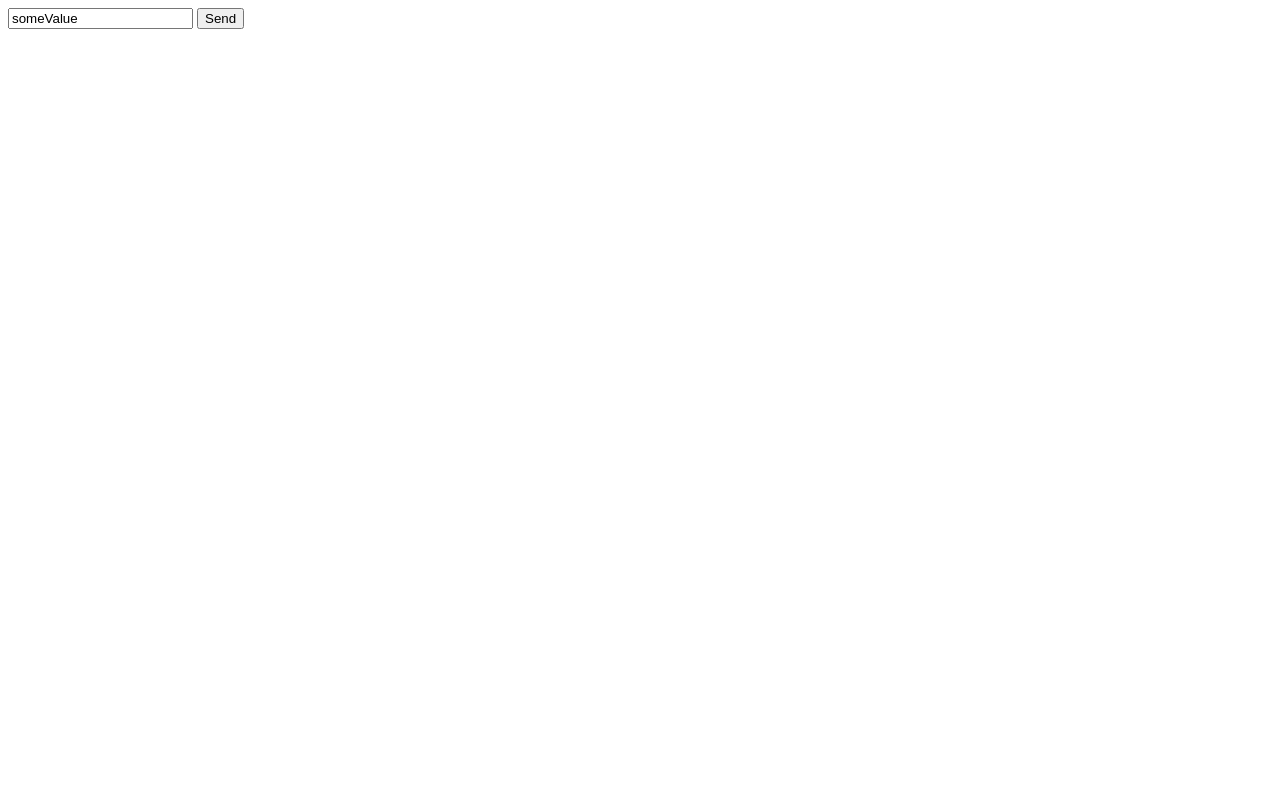
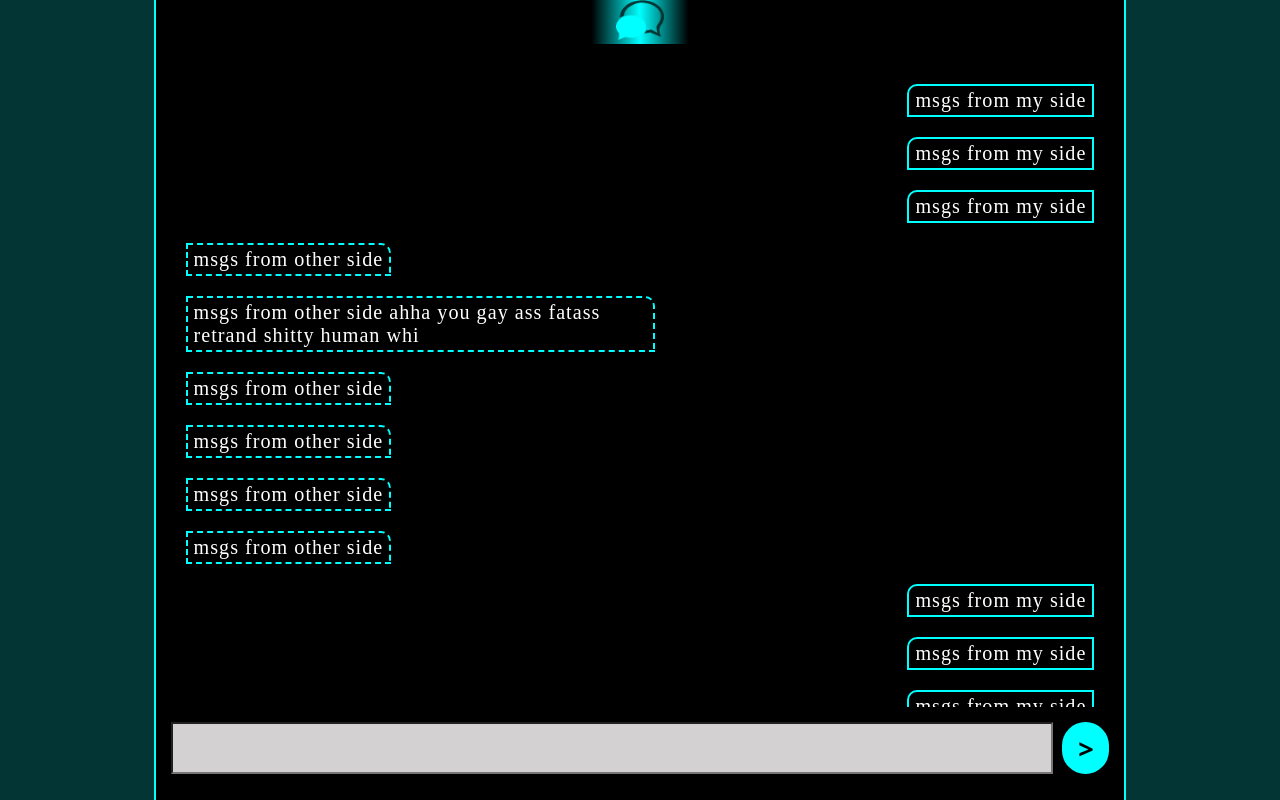
Before and after one commit to ashes-S/chat-app, a plain HTML site: page index.html in a window 1280 px wide. Drawn offline with Linux system fonts and the light colour scheme.

Commit message:
styled chatapp and created logo

```diff
--- a/css/style.css
+++ b/css/style.css
@@ -0,0 +1,148 @@
+:root {
+  --primary-color: cyan;
+  --secondary-color: rgb(4, 53, 53);
+}
+
+* {
+  box-sizing: border-box;
+}
+
+html,
+body {
+  margin: 0;
+  padding: 0;
+  overflow: hidden;
+}
+
+*::selection {
+  color: black;
+  background-color: var(--primary-color);
+}
+
+body {
+  display: flex;
+  flex-direction: column;
+  align-items: center;
+  background-color: var(--secondary-color);
+  height: 100vh;
+}
+/* scdrollbar when active, remove border right from container */
+
+::-webkit-scrollbar {
+  width: 8px;
+}
+::-webkit-scrollbar-thumb {
+  width: 6px;
+  background-color: rgb(4, 53, 53);
+  border: 1px solid var(--primary-color);
+  border-right-width: 2px;
+}
+::-webkit-scrollbar-thumb:hover {
+  background-color: var(--primary-color);
+  width: 10px;
+}
+::-webkit-scrollbar-thumb:active {
+  background-color: rgb(1, 226, 226);
+  border: 1px solid rgb(4, 53, 53);
+  width: 7px;
+}
+
+header {
+  text-align: center;
+  background-color: transparent;
+  background-image: linear-gradient(
+    to right,
+    transparent 45%,
+    var(--primary-color) 50%,
+    transparent 55%
+  );
+  user-select: none;
+}
+header > img {
+  width: 5%;
+  aspect-ratio: 1.2/1;
+}
+
+.container {
+  display: flex;
+  flex-direction: column;
+  justify-content: space-between;
+  background-color: black;
+  width: 76%;
+  min-width: 40%;
+  height: 100%;
+  padding: 0 0 2% 0;
+  border: 2px solid var(--primary-color);
+  border-top: 0;
+  border-bottom: 0;
+}
+
+.sec-chatbox {
+  display: flex;
+  flex-direction: column;
+  overflow-y: auto;
+  padding-top: 30px;
+  padding-left: 30px;
+}
+
+.msg-style {
+  color: white;
+  background-color: black;
+  border: 2px solid var(--primary-color);
+  max-width: 50%;
+  font-size: 1.26rem;
+  padding: 3px 6px;
+  margin-inline: 0;
+  margin-block: 10px;
+  letter-spacing: 1px;
+}
+.right {
+  align-self: flex-end;
+  margin-right: 30px;
+  border-top-left-radius: 10px;
+  /* border-bottom-left-radius: 10px; */
+}
+.left {
+  align-self: flex-start;
+  border-top-right-radius: 10px;
+  /* border-bottom-right-radius: 10px; */
+  border-style: dashed;
+}
+
+
+.send-msg {
+  display: flex;
+  justify-content: space-between;
+  width: 100%;
+  gap: 1%;
+  margin-top: 15px;
+  padding-inline: 15px;
+}
+.send-msg > input {
+  font-size: 1.4rem;
+  min-width: 94%;
+  font-size: 1.5rem;
+  padding: 10px;
+  letter-spacing: 2px;
+  background-color: rgb(211, 209, 209);
+}
+input[type="text"]:focus {
+  outline: none;
+  border-color: var(--primary-color);
+}
+
+.btn {
+  width: 55px;
+  min-width: 45px;
+  border: none;
+  background-color: var(--primary-color);
+  border-radius: 25px;
+  font-size: 1.7rem;
+  cursor: pointer;
+  font-weight: bolder;
+  font-family: Ubuntu, Cantarell, "Open Sans", "Helvetica Neue", sans-serif;
+}
+
+
+/* media screen 450px */
+  /* min-width: fit-content; */
--- a/index.html
+++ b/index.html
@@ -12,25 +12,69 @@
 <body>
 
 
+<!-- dark mode -->
+
+
+
+<section class="container">
+
+
     <header class="logo">
-        <!--<img src="logo.png" alt="logo"> -->
+        <img src="logo.png" alt="logo">
     </header>
 
-    <section class="chatbox">
-        <div class="right">
-            <!-- msgs from my side -->
-        </div>
-        <div class="left">
-            <!-- msgs from other side -->
-        </div>
+    <section class="sec-chatbox">
+        <!-- maybe dp of messager on left -->
+        <figure class="right msg-style">
+            msgs from my side
+        </figure>
+        <figure class="right msg-style">
+            msgs from my side
+        </figure>
+        <figure class="right msg-style">
+            msgs from my side
+        </figure>
+        <figure class="left msg-style">
+            msgs from other side
+        </figure>
+        <figure class="left msg-style">
+            msgs from other side ahha you gay ass fatass retrand shitty human whi
+        </figure>
+        <figure class="left msg-style">
+            msgs from other side
+        </figure>
+        <figure class="left msg-style">
+            msgs from other side
+        </figure>
+        <figure class="left msg-style">
+            msgs from other side
+        </figure>
+        <figure class="left msg-style">
+            msgs from other side
+        </figure>
+        <figure class="right msg-style">
+            msgs from my side
+        </figure>
+        <figure class="right msg-style">
+            msgs from my side
+        </figure>
+        <figure class="right msg-style">
+            msgs from my side
+        </figure>
+        <figure class="right msg-style">
+            msgs from my side
+        </figure>
+        <figure class="right msg-style">
+            msgs from my side
+        </figure>
     </section>
 
-    <form action="submit" method="post">
-        <input type="text" name="msg" value="someValue">
-        <button type="submit">Send</button>
+    <form action="/" method="post" class="send-msg">
+        <input type="text" name="msg" value="" spellcheck="true">
+        <button class="btn" type="submit">></button>
     </form>
 
-
+</section>
 
 
 </body>
```
Also changed, not shown: logo.png (added).
